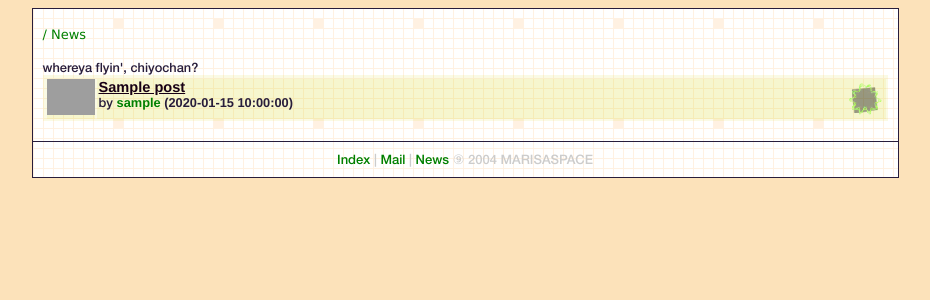
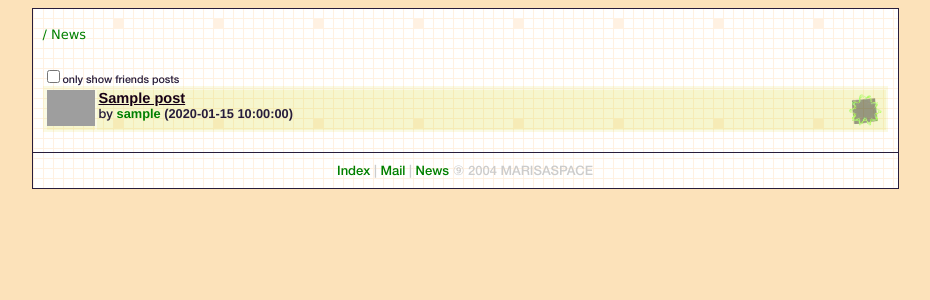
Before and after one commit to u1trav101/u1traspace, a Flask app: template templates/news.html in a window 1280 px wide. Shown: the part 48-348 px from the top of the page, without its empty margins (175-1105 px from the left). Run offline with Flask 3, Linux system fonts and the light colour scheme; the template is opened without the code that fills it: most values are stand-ins (such as "Sample title", 1, 10 or a date in 2020); form fields are guessed from the names that the template uses; data that the repository does not hold is empty; parts of the project's set-up code (start-up, migrations or seed data) failed here and were passed over; some libraries are stand-ins or nearby versions; grey boxes are pictures that could not be loaded.

Commit message:
updated templates

```diff
--- a/templates/base.html
+++ b/templates/base.html
@@ -139,6 +139,8 @@
                 <a href="/users?show=online">online users</a>
                 {% if ('user_id') in session %}
                 <a href="/id/{{session.get('user_id')}}/friends">friends</a>
+                <a href="/msg">messages</a>
+
                 {%endif%}
                 <a href="/search">search</a>
                 <span>::</span>
--- a/templates/myspace/blogpost.html
+++ b/templates/myspace/blogpost.html
@@ -65,7 +65,7 @@
 			{%endif%}
 		</div>
 		<div id="hSub">
-			<a href="/">Home</a> | <a href="/users">All <span class="sep">Fwiends</span></a> | {%if ('user_id') in session%}<a href="/id/{{session.get('user_id')}}/friends">My Fwiends</span></a> |{%endif%} <a
+			<a href="/">Home</a> | <a href="/users">All <span class="sep">Fwiends</span></a> | {%if ('user_id') in session%}<a href="/id/{{session.get('user_id')}}/friends">My Fwiends</span></a> | <a href="/msg">Messages</span></a> |{%endif%} <a
 				href="/users/random">Rand<span class="sep">om</span></a> | <a href="/users?show=online">Online</a> | <a
 				href="/id/{{properties['id']}}/blog">Blog</a> </span> | <a href="/search">Search</a>
 		</div>
--- a/templates/myspace/friends.html
+++ b/templates/myspace/friends.html
@@ -65,7 +65,7 @@
 			{%endif%}
 		</div>
 		<div id="hSub">
-			<a href="/">Home</a> | <a href="/users">All <span class="sep">Fwiends</span></a> | {%if ('user_id') in session%}<a href="/id/{{session.get('user_id')}}/friends">My Fwiends</span></a> |{%endif%} <a
+			<a href="/">Home</a> | <a href="/users">All <span class="sep">Fwiends</span></a> | {%if ('user_id') in session%}<a href="/id/{{session.get('user_id')}}/friends">My Fwiends</span></a> | <a href="/msg">Messages</span></a> |{%endif%} <a
 				href="/users/random">Rand<span class="sep">om</span></a> | <a href="/users?show=online">Online</a> | <a
 				href="/id/{{properties['id']}}/blog">Blog</a> </span> | <a href="/search">Search</a>
 		</div>
--- a/templates/myspace/profile.html
+++ b/templates/myspace/profile.html
@@ -71,7 +71,7 @@
 			{%endif%}
 		</div>
 		<div id="hSub">
-			<a href="/">Home</a> | <a href="/users">All <span class="sep">Fwiends</span></a> | {%if ('user_id') in session%}<a href="/id/{{session.get('user_id')}}/friends">My Fwiends</span></a> |{%endif%} <a
+			<a href="/">Home</a> | <a href="/users">All <span class="sep">Fwiends</span></a> | {%if ('user_id') in session%}<a href="/id/{{session.get('user_id')}}/friends">My Fwiends</span></a> | <a href="/msg">Messages</span></a> |{%endif%} <a
 				href="/users/random">Rand<span class="sep">om</span></a> | <a href="/users?show=online">Online</a> | <a
 				href="/id/{{properties['id']}}/blog">Blog</a> </span> | <a href="/search">Search</a>
 		</div>
--- a/templates/news.html
+++ b/templates/news.html
@@ -14,8 +14,22 @@
         <div id="content">
             <div class="mainContent">
                 <div class="newsSubText">
-                    <span>whereya flyin', chiyochan?</span>
+                    <div class="friendsFilter">
+                        {% if request.args.get('show') == 'friends'%}
+                        <a href="/news"><input type="checkbox" onchange="window.location.href='/news'" class="friendsCheck"
+                                checked></a><small class="friendsText">only show friends posts</small>
+                        {%else%}
+                        <a href="/news?show=friends"><input type="checkbox"
+                                onchange="window.location.href='/news?show=friends'" class="friendsCheck"
+                                unchecked></a><small class="friendsText">only show friends posts</small>
+
+                        {%endif%}
+                        </div>
+
                 </div>
+                <br>
+
+                {% if new_posts %}
                 {% for post in new_posts %}
                 <table class="comment" summary="" cellspacing="" cellpadding="0">
                     <tbody>
@@ -46,6 +60,11 @@
                     </tbody>
                 </table>
                 {% endfor %}
+                {%else%}
+                <br>
+                <h2>where'd the posts go?</h2>
+
+                {%endif%}
             </div>
 
         </div>
```
Also changed, not shown: templates/classic/navigation.htm (+8 -4 lines), templates/twitter/blogpost.html (+8 -0 lines), templates/twitter/friends.html (+8 -0 lines), templates/twitter/profile.html (+8 -0 lines).
